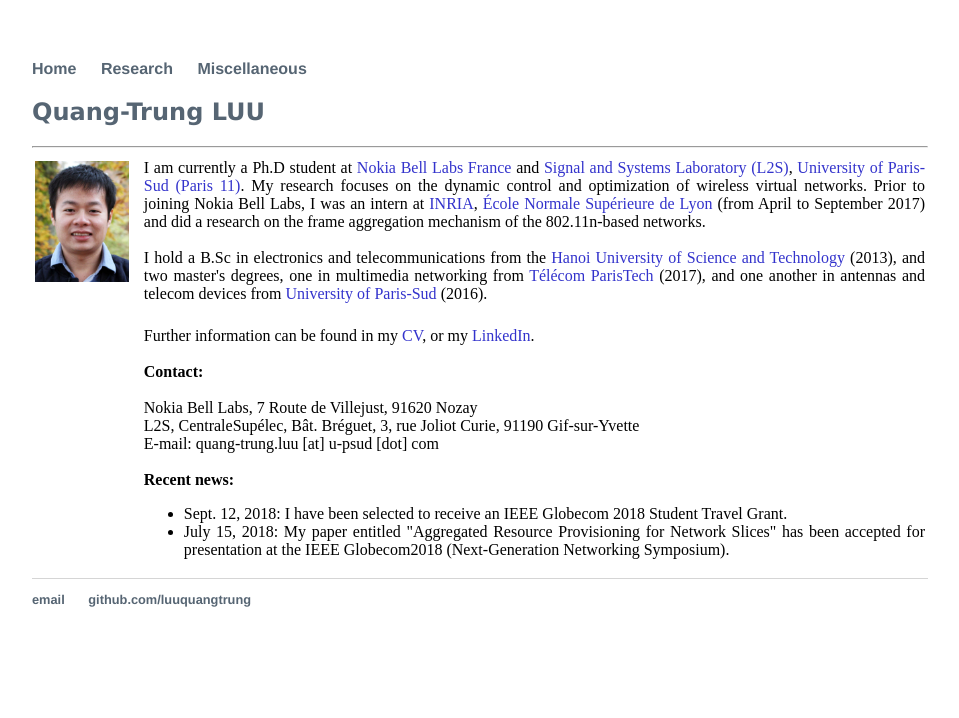
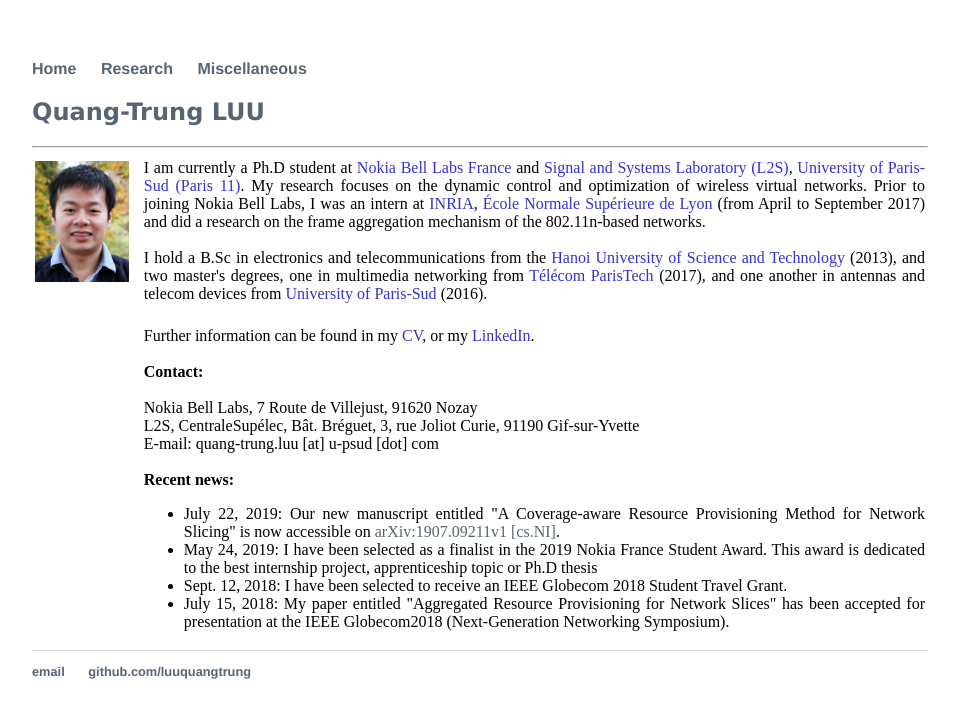
Before and after one commit to luuquangtrung/luuquangtrung.github.io_v1, a Jekyll site: the page built from index.html, in a window 1280 px wide. Shown: the top 718 px of the page, without its empty margins (160-1119 px from the left). Built offline with Jekyll 4.4.1, drawn with Linux system fonts in a browser that asks for light colours.

Commit message:
Update index.html

```diff
--- a/index.html
+++ b/index.html
@@ -43,7 +43,7 @@ title: Quang-Trung Luu
 
     		<div>&nbsp;</div>
 
-        	Further information can be found in my <a href="https://github.com/luuquangtrung/luuquangtrung.github.io/blob/master/asset/profile/luu_cv_scientific_long.pdf" target="_blank" rel="nofollow"  style="color: #3333cc">CV</a>, or my <a href="https://www.linkedin.com/in/luuquangtrung/"  target="_blank" rel="nofollow" style="color: #3333cc">LinkedIn</a>.
+        	Further information can be found in my <a href="https://www.dropbox.com/sh/u889s4w1d96p7mi/AABlNhoh9NpJuGdUNkXyDG06a?dl=0" target="_blank" rel="nofollow"  style="color: #3333cc">CV</a>, or my <a href="https://www.linkedin.com/in/luuquangtrung/"  target="_blank" rel="nofollow" style="color: #3333cc">LinkedIn</a>.
 
 			<div>&nbsp;</div>
 			<b>Contact:</b>
@@ -57,6 +57,8 @@ title: Quang-Trung Luu
 			<div>&nbsp;</div>
 			<b>Recent news:</b>
 			<ul>
+				<li> July 22, 2019: Our new manuscript entitled "A Coverage-aware Resource Provisioning Method for Network Slicing" is now accessible on <a href="https://arxiv.org/abs/1907.09211"> arXiv:1907.09211v1 [cs.NI]</a>. </li>
+				<li> May 24, 2019: I have been selected as a finalist in the 2019 Nokia France Student Award. This award is dedicated to the best internship project, apprenticeship topic or Ph.D thesis</li>
 				<li> Sept. 12, 2018: I have been selected to receive an IEEE Globecom 2018 Student Travel Grant. </li>
 				<li> July 15, 2018: My paper entitled "Aggregated Resource Provisioning for Network Slices" has been
 				accepted for presentation at the IEEE Globecom2018 (Next-Generation Networking Symposium).</li>
```
